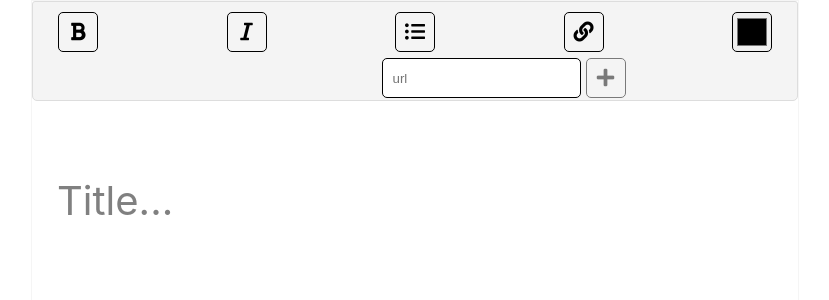
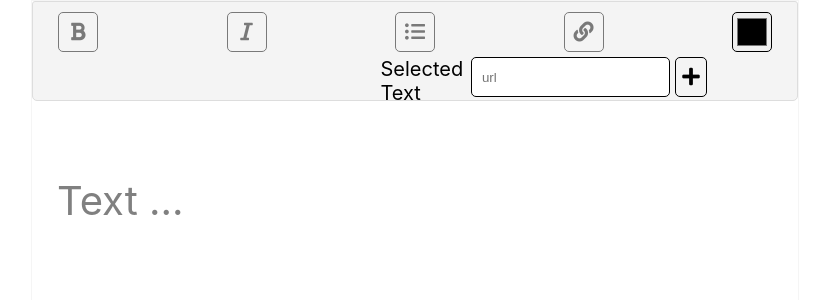
Before and after one commit to aliraza0001/Editor, a React (Create React App) app: page / in a window 1280 px wide. Both pictures are taken after a click on the button 808 px from the left and 32 px from the top of the page. Shown: the top 300 px of the page, without its empty margins (225-1054 px from the left). Built offline with nearby package versions, Linux system fonts and the light colour scheme.

Commit message:
add redux

```diff
--- a/package.json
+++ b/package.json
@@ -10,9 +10,13 @@
     "@types/node": "^12.0.0",
     "@types/react": "^17.0.0",
     "@types/react-dom": "^17.0.0",
+    "@types/react-redux": "^7.1.16",
+    "@types/redux": "^3.6.0",
     "react": "^17.0.2",
     "react-dom": "^17.0.2",
+    "react-redux": "^7.2.4",
     "react-scripts": "4.0.3",
+    "redux": "^4.1.0",
     "typescript": "^4.1.2",
     "web-vitals": "^1.0.1"
   },
--- a/src/components/editor.tsx
+++ b/src/components/editor.tsx
@@ -1,21 +1,76 @@
-import React from "react";
+import "./editor.css";
+import { createRef, useEffect, useCallback, Fragment } from "react";
+import { useDispatch, useSelector } from "react-redux";
+import { addSelectedText } from "../redux/Actions/editorActions";
+import { RootState } from "../redux";
 import Toolbar from "./toolBar";
-import "./editor.css";
-export default function Editor() {
-  const onMouseUp = () => {
-    const text = window.getSelection().toString();
-    console.log({ text });
-  };
+
+const Editor = () => {
+  // acces redux store
+  const { selectedText } = useSelector((state: RootState) => state.editor);
+  const dispatch = useDispatch();
+  //set selected text to redux store and useCallback use for memorized function
+  const onMouseUp = useCallback(() => {
+    const text: string = window.getSelection().toString();
+    if (selectedText !== text) dispatch(addSelectedText(text));
+  }, []);
+
+  const editorRef = createRef<HTMLDivElement>();
+
+  useEffect(() => {
+    // call event listners
+    keyDownListner();
+    keyUpListner();
+
+    // remove event listners
+    return () => {
+      document.removeEventListener("keydown", keyDownListner);
+      document.removeEventListener("keyup", keyUpListner);
+    };
+  }, []);
+
+  // useCallback use for memorized function add key up function
+  const keyUpListner = useCallback(
+    () =>
+      document.addEventListener(
+        "keydown",
+        (event) => {
+          if (event.keyCode === 17) {
+            editorRef.current.contentEditable = "false";
+          }
+        },
+        false
+      ),
+    []
+  );
+  // useCallback use for memorized function and keydown listner function
+  const keyDownListner = useCallback(
+    () =>
+      document.addEventListener(
+        "keyup",
+        (event) => {
+          if (event.keyCode === 17) {
+            editorRef.current.contentEditable = "true";
+          }
+        },
+        false
+      ),
+    []
+  );
+
   return (
-    <React.Fragment>
+    <Fragment>
       <Toolbar />
       <div
         id="title"
         contentEditable="true"
-        data-placeholder="Title..."
+        data-placeholder="Text ..."
         className="page-wrapper"
         onMouseUp={onMouseUp}
+        ref={editorRef}
       ></div>
-    </React.Fragment>
+    </Fragment>
   );
-}
+};
+
+export default Editor;
--- a/src/components/toolBar.tsx
+++ b/src/components/toolBar.tsx
@@ -1,64 +1,92 @@
-import React, { PureComponent, createRef } from "react";
+import { Component, createRef } from "react";
+import { connect } from "react-redux";
+import { RootState } from "../redux";
+import { addSelectedText } from "../redux/Actions/editorActions";
 import "./toolbar.css";
 
-class toolBar extends PureComponent<{}, toolBarState> {
+class toolBar extends Component<toolBarProps, toolBarState> {
+  // create ref
   private inputRef = createRef<HTMLDivElement>();
   private txtFormatUrl = createRef<HTMLInputElement>();
   private colorInputRef = createRef<HTMLInputElement>();
+  private boldBtn = createRef<HTMLButtonElement>();
+  private italicsBtn = createRef<HTMLButtonElement>();
+  private list = createRef<HTMLButtonElement>();
 
-  state: toolBarState = {
-    active: [],
-    selected: "",
-  };
-
+  //handel action base on toolbar selection
   format = (com: any, val: any) => {
     document.execCommand(com, false, val);
-    console.log(com, val);
-    if (com === "foreColor") this.colorInputRef.current.value = "";
-
-    // document.execCommand("undo", false, val);
-  };
-  addLink = () => {
-    const show = this.inputRef.current;
-    if (show.classList.contains("hidden")) {
-      show.classList.remove("hidden");
-    } else {
-      show.classList.add("hidden");
+    switch (com) {
+      case "italic":
+        const italic = this.italicsBtn.current;
+        if (!italic.classList.contains("active"))
+          italic.classList.add("active");
+        else italic.classList.remove("active");
+        break;
+      case "bold":
+        const bold = this.boldBtn.current;
+        if (bold.classList.contains("active")) bold.classList.remove("active");
+        else bold.classList.add("active");
+        break;
+      case "insertUnorderedList":
+        const list = this.list.current;
+        if (list.classList.contains("active")) list.classList.remove("active");
+        else list.classList.add("active");
+        break;
+      default:
+        break;
     }
   };
 
+  // open a link wrapper
+  addLink = () => {
+    const show = this.inputRef.current;
+    if (show.classList.contains("hidden")) show.classList.remove("hidden");
+    else show.classList.add("hidden");
+  };
+
+  // add link to selected text
   setUrl = (e: any) => {
     e.preventDefault();
     const txtFormatUrl = this.txtFormatUrl.current;
-    console.log(txtFormatUrl.value);
     const show = this.inputRef.current;
-    this.format(
-      "createLink",
-      `<a href='${txtFormatUrl.value}' target='_blank'></a>`
-    );
+    this.format("createLink", `http://${txtFormatUrl.value}`);
     txtFormatUrl.value = "";
     show.classList.add("hidden");
+    this.props.removeSelectedText();
   };
 
   render() {
+    const { selectedText } = this.props;
     return (
       <div className="toolbar">
-        <button className="active" onClick={(e) => this.format("bold", "")}><i className="fas fa-bold"></i></button>
-        <button className="active" onClick={(e) => this.format("italic", "")}><i className="fas fa-italic"></i></button>
-        <button className="active" onClick={(e) => this.format("insertUnorderedList", "")}>
+        <button ref={this.boldBtn} onClick={() => this.format("bold", "")}>
+          <i className="fas fa-bold"></i>
+        </button>
+        <button ref={this.italicsBtn} onClick={() => this.format("italic", "")}>
+          <i className="fas fa-italic"></i>
+        </button>
+        <button
+          ref={this.list}
+          onClick={() => this.format("insertUnorderedList", "")}
+        >
           <i className="fas fa-list-ul"></i>
         </button>
-        <button className="active" onClick={(e) => this.addLink()}>
-          <i className="fas fa-link"></i>
-          <div
-            //   onMouseUpCapture={this.mosdd}
-            ref={this.inputRef}
-            className="hidden link-picker"
-          >
+        <div className="link-wrapper">
+          <button onClick={this.addLink}>
+            <i className="fas fa-link"></i>
+          </button>
+          <div ref={this.inputRef} className="hidden link-picker">
+            <div>
+              <p>Selected Text</p>
+              <p>{selectedText}</p>
+            </div>
             <input ref={this.txtFormatUrl} placeholder="url" />
-            <button onClick={(e) => this.setUrl(e)}><i className="fas fa-plus"></i></button>
+            <button className="active" onClick={(e) => this.setUrl(e)}>
+              <i className="fas fa-plus"></i>
+            </button>
           </div>
-        </button>
+        </div>
         <input
           onChange={({ target }) => this.format("foreColor", target.value)}
           type="color"
@@ -74,5 +102,19 @@ type toolBarState = {
   selected: String;
   active: Array<string>;
 };
+type toolBarProps = {
+  selectedText: String;
+  removeSelectedText: Function;
+};
 
-export default toolBar;
+const mapStateToProps = (state: RootState) => ({
+  selectedText: state.editor.selectedText,
+});
+
+const mapDispatchToProps = (dispatch: any) => {
+  return {
+    removeSelectedText: () => dispatch(addSelectedText("")),
+  };
+};
+
+export default connect(mapStateToProps, mapDispatchToProps)(toolBar);
--- a/src/components/toolbar.css
+++ b/src/components/toolbar.css
@@ -29,11 +29,20 @@
 .toolbar button.active {
   opacity: 1;
 }
+.hidden {
+  visibility: hidden;
+}
+.link-wrapper {
+  position: relative;
+}
 .link-picker {
   position: absolute;
   display: flex;
   left: -183px;
   top: 45px;
+}
+.link-picker p {
+
 }
 .link-picker input {
   height: 40px;
@@ -42,9 +51,6 @@
   padding: 5px 10px;
   margin-right: 5px;
 }
-.hidden {
-  /* display: none; */
-}
 
 .color-picker {
   width: 40px;
--- a/src/index.tsx
+++ b/src/index.tsx
@@ -1,14 +1,18 @@
-import React from 'react';
-import ReactDOM from 'react-dom';
-import './index.css';
-import App from './App';
-import reportWebVitals from './reportWebVitals';
+import React from "react";
+import ReactDOM from "react-dom";
+import { Provider } from "react-redux";
+import "./index.css";
+import App from "./App";
+import reportWebVitals from "./reportWebVitals";
+import { store } from "./redux";
 
 ReactDOM.render(
   <React.StrictMode>
-    <App />
+    <Provider store={store}>
+      <App />
+    </Provider>
   </React.StrictMode>,
-  document.getElementById('root')
+  document.getElementById("root")
 );
 
 // If you want to start measuring performance in your app, pass a function
--- /dev/null
+++ b/src/redux/Actions/editorActions.ts
@@ -0,0 +1,6 @@
+import * as actionTypes from "../types"
+
+export const addSelectedText = (text: String) => ({
+    type: actionTypes.ADD_SELECTED_TEXT,
+    payload: { selectedText: text },
+})
--- /dev/null
+++ b/src/redux/Reducers/editor.ts
@@ -0,0 +1,25 @@
+// import action types
+import { ADD_SELECTED_TEXT } from '../types'
+// initial state values
+const initialState = {
+    selectedText: ''
+}
+
+//create reducer
+const editorReducer = (state: editorState = initialState, action: any) => {
+    //check action type
+    switch (action.type) {
+        case ADD_SELECTED_TEXT:
+            //return updated redux store and can properties daynamically for minimal redux boiler plate
+            return { ...state, ...action.payload }
+        default:
+            // return same redux  state if not match with case
+            return state
+    }
+}
+
+export interface editorState {
+    selectedText: String
+}
+
+export default editorReducer;
--- /dev/null
+++ b/src/redux/index.ts
@@ -0,0 +1,7 @@
+import { combineReducers, createStore } from 'redux';
+import editor, { editorState } from './Reducers/editor'
+export interface RootState {
+    editor: editorState
+}
+export const store = createStore<RootState, any, any, any>(
+    combineReducers({ editor }));
--- /dev/null
+++ b/src/redux/types.ts
@@ -0,0 +1 @@
+export const ADD_SELECTED_TEXT = "ADD_SELECTED_TEXT"
```
Also changed, not shown: src/components/colorPalette.tsx (deleted, +0 -9 lines), src/components/textContainer.tsx (deleted, +0 -11 lines), 1 other file (tests, documents, lock files or other folders).
